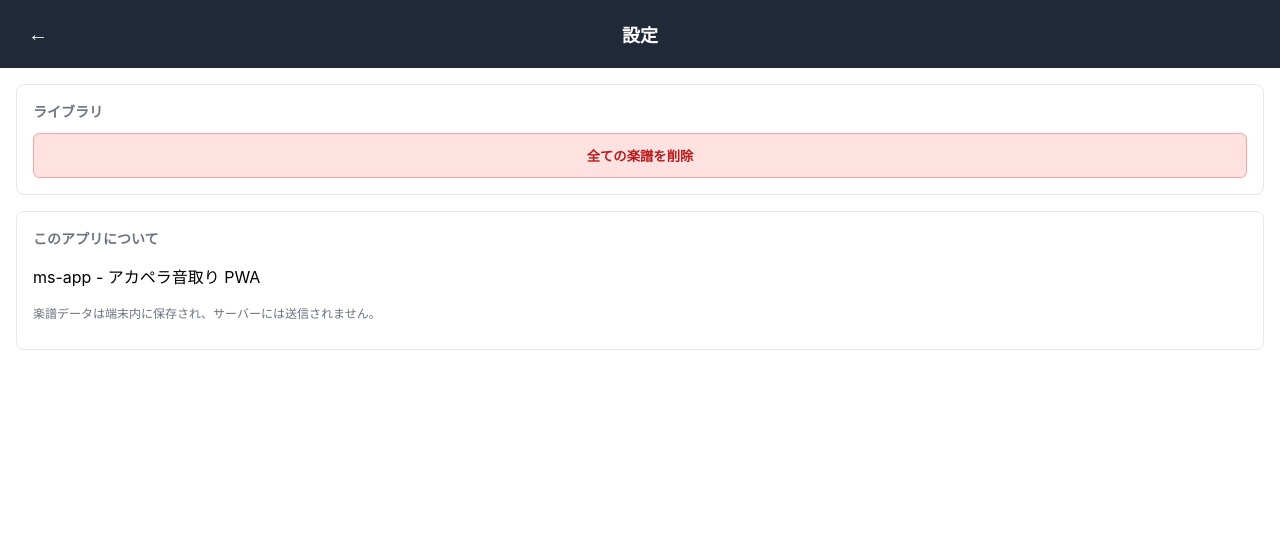
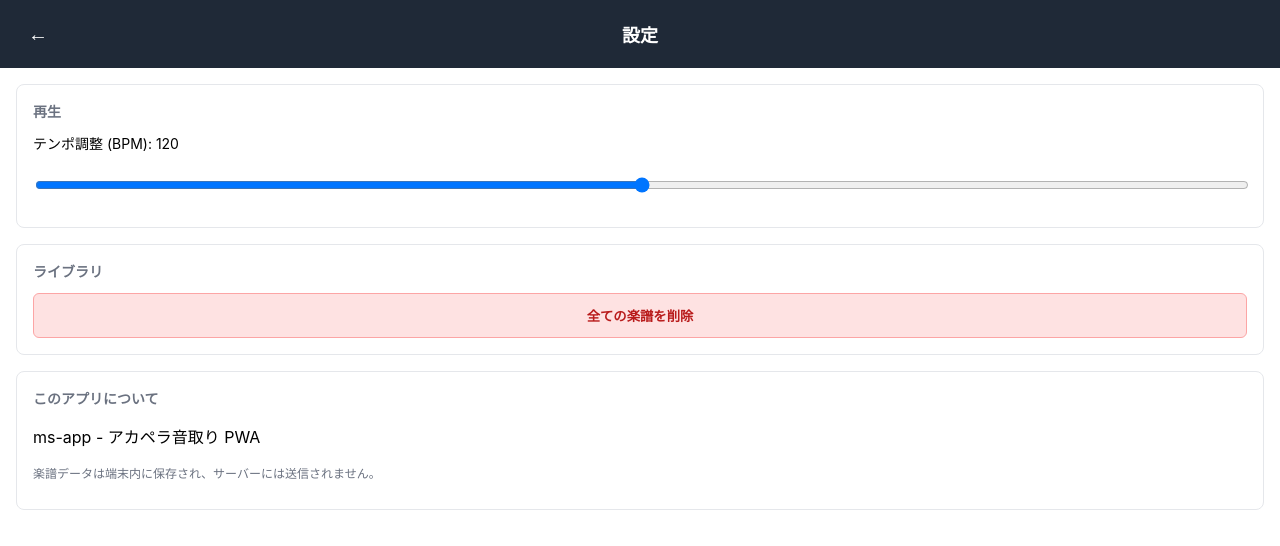
Before and after one commit to Licht0012/ms-app, a website built with Vite: page index.html in a window 1280 px wide. Both pictures are taken after a click on the button "設定". Built offline with nearby package versions, Linux system fonts and the light colour scheme.

Commit message:
feat: tempo adjustment slider in settings

```diff
--- a/src/styles/main.css
+++ b/src/styles/main.css
@@ -141,3 +141,5 @@ body { margin: 0; }
   min-height: 44px;
 }
 .muted { font-size: 12px; color: #6b7280; }
+.tempo-label { display: block; font-size: 14px; margin-bottom: 8px; }
+.tempo-slider { width: 100%; min-height: 44px; }
--- a/src/views/PlayerView.ts
+++ b/src/views/PlayerView.ts
@@ -114,6 +114,11 @@ export class PlayerView {
 
     this.player.applyPlayMode(this.state.playMode, this.state.selectedPartIndex, record.parts.length);
 
+    const tempo = parseInt(localStorage.getItem("tempo") ?? "120", 10);
+    if (!Number.isNaN(tempo)) {
+      this.player.setTempo(tempo);
+    }
+
     this.bindEvents(root);
     await this.store.setLastOpened(this.scoreId);
   }
--- a/src/views/SettingsView.ts
+++ b/src/views/SettingsView.ts
@@ -22,6 +22,13 @@ export class SettingsView {
       </header>
       <main class="settings">
         <section>
+          <h2>再生</h2>
+          <label class="tempo-label">
+            テンポ調整 (BPM): <span data-display="tempo">120</span>
+          </label>
+          <input type="range" min="40" max="200" value="120" step="1" data-action="tempo" class="tempo-slider" />
+        </section>
+        <section>
           <h2>ライブラリ</h2>
           <button class="danger-btn" data-action="clear">全ての楽譜を削除</button>
         </section>
@@ -34,6 +41,18 @@ export class SettingsView {
     `;
 
     root.querySelector("[data-action=back]")?.addEventListener("click", () => this.callbacks.onBack());
+
+    const tempoSlider = root.querySelector<HTMLInputElement>("[data-action=tempo]");
+    const tempoDisplay = root.querySelector<HTMLSpanElement>("[data-display=tempo]");
+    if (tempoSlider && tempoDisplay) {
+      const stored = localStorage.getItem("tempo") ?? "120";
+      tempoSlider.value = stored;
+      tempoDisplay.textContent = stored;
+      tempoSlider.addEventListener("input", () => {
+        tempoDisplay.textContent = tempoSlider.value;
+        localStorage.setItem("tempo", tempoSlider.value);
+      });
+    }
 
     root.querySelector("[data-action=clear]")?.addEventListener("click", async () => {
       if (confirm("全ての楽譜を削除します。本当によろしいですか？")) {
```
